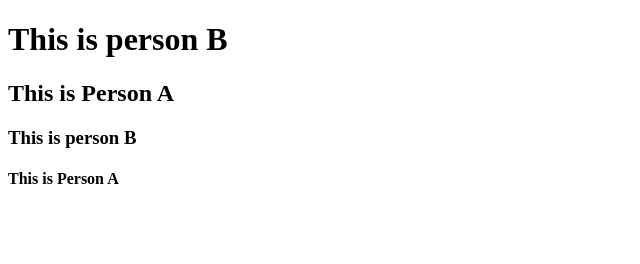
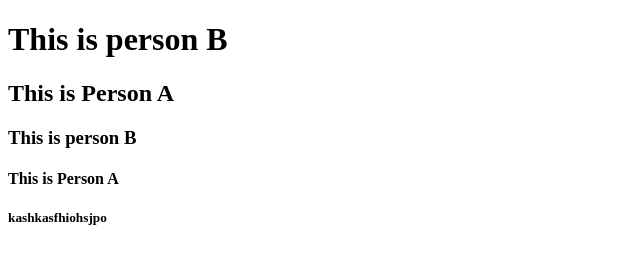
Before and after one commit to ethomas5/cookies, a plain HTML site: page index.html in a window 1280 px wide. Shown: the whole page, without its empty margins (0-640 px from the left). Drawn offline with Linux system fonts and the light colour scheme.

Commit message:
Add bad header

```diff
--- a/index.html
+++ b/index.html
@@ -12,6 +12,7 @@
 <h2>This is Person A</h2>
 <h3>This is person B</h3>
 <h4>This is Person A</h4>
+<h5>kashkasfhiohsjpo</h5>
 
 </body>
 </html>
```
